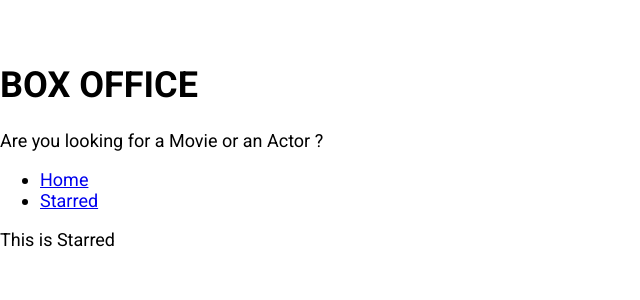
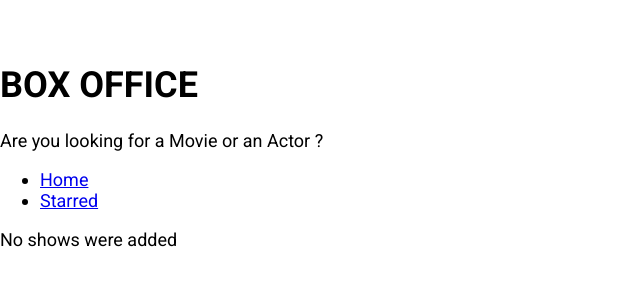
Before and after one commit to Subendra2909/Box-office-App, a React (Create React App) app: page /starred in a window 1280 px wide. Shown: the top 300 px of the page, without its empty margins (0-640 px from the left). Built offline with nearby package versions, Linux system fonts and the light colour scheme.

Commit message:
finished starred page

```diff
--- a/src/pages/Starred.jsx
+++ b/src/pages/Starred.jsx
@@ -1,8 +1,43 @@
-import React from 'react';
+import React, { useEffect, useState } from 'react';
 import MainPageLayout from '../components/MainPageLayout';
+import ShowGrid from '../components/shows/ShowGrid';
+import { apiUrl } from '../misc/config';
+import { useShows } from '../misc/custom-hooks';
 
 const Starred = () => {
-  return <MainPageLayout>This is Starred</MainPageLayout>;
+  const [starred] = useShows();
+
+  const [shows, setShows] = useState(null);
+  const [isLoading, setIsLoading] = useState(true);
+  const [error, setError] = useState(null);
+
+  useEffect(() => {
+    if (starred && starred.length > 0) {
+      const promises = starred.map(showId => apiUrl(`/shows/${showId}`));
+      Promise.all(promises)
+        .then(apiData => apiData.map(show => ({ show })))
+        .then(results => {
+          console.log(results);
+          setShows(results);
+          setIsLoading(false);
+        })
+        .catch(err => {
+          setError(err.message);
+          setIsLoading(false);
+        });
+    } else {
+      setIsLoading(false);
+    }
+  }, [starred]);
+
+  return (
+    <MainPageLayout>
+      {isLoading && <div>shows are still loading</div>}
+      {error && <div>Error ocuured: {error}</div>}
+      {!isLoading && !shows && <div>No shows were added</div>}
+      {!isLoading && !error && shows && <ShowGrid shows={shows} />}
+    </MainPageLayout>
+  );
 };
 
 export default Starred;
```
